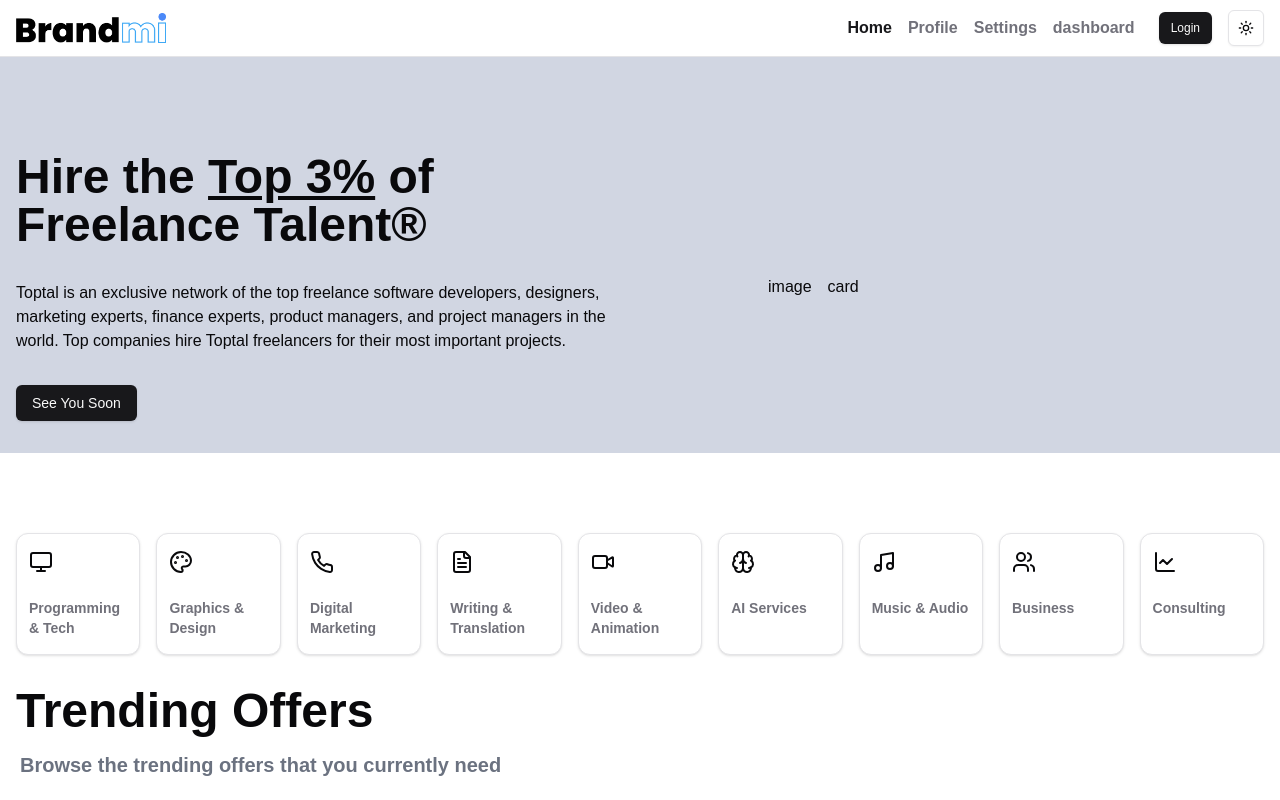
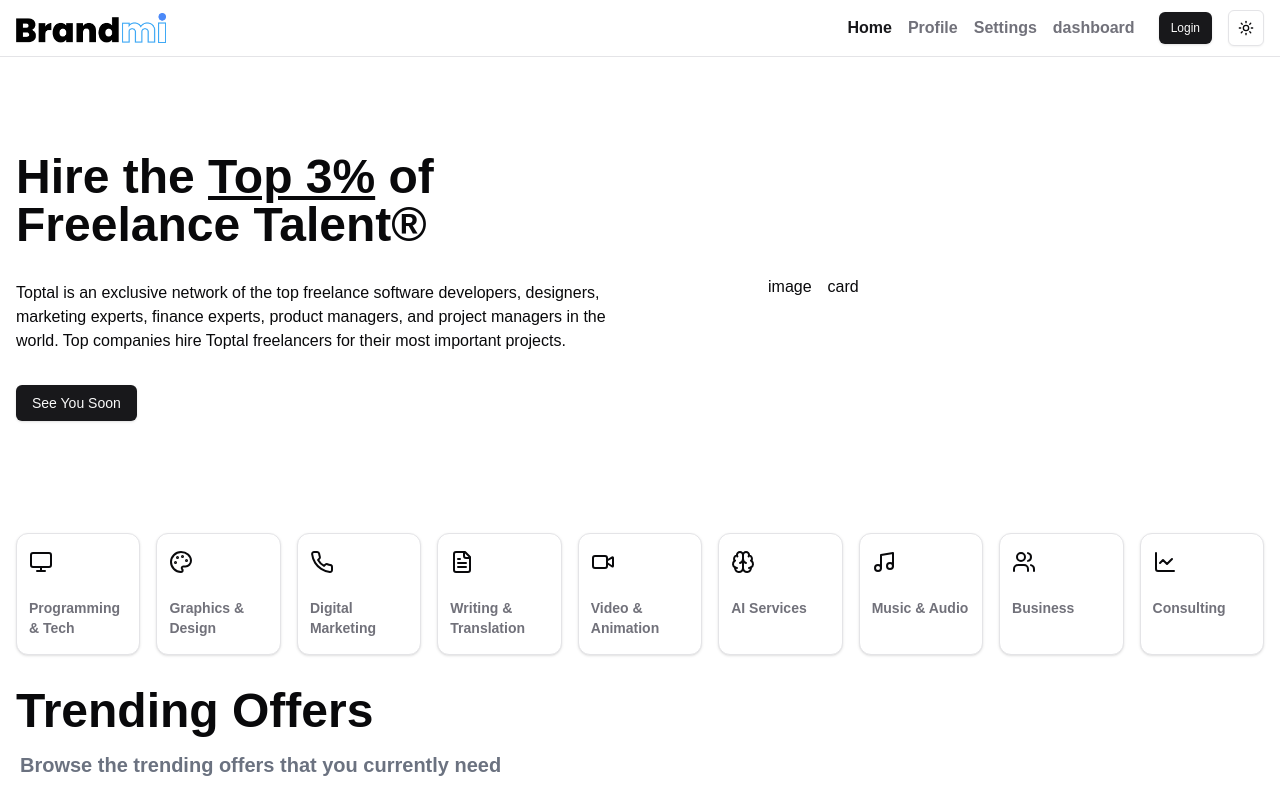
Before and after one commit to Fahim-Muntashir/brandmi-client-, a Next.js app: page / in a window 1280 px wide. Shown: the top 800 px of the page. Built offline with nearby package versions, Linux system fonts and the light colour scheme.

Commit message:
added commit

```diff
--- a/src/app/(withcommonlayout)/page.tsx
+++ b/src/app/(withcommonlayout)/page.tsx
@@ -7,10 +7,8 @@
 const HomePage = () => {
     return (
         <>
-            <div className="bg-[#D1D6E2]">
-                <Navbar />
-                <Banner />
-            </div>
+            <Navbar />
+            <Banner />
             <Category />
             <PopularServices />
             <Footer />
--- a/src/components/HomePage/Navbar/Logo.tsx
+++ b/src/components/HomePage/Navbar/Logo.tsx
@@ -1,7 +1,7 @@
 "use client";
 import Image from "next/image";
-import logo from "@/../src/assests/logomain.png";
-import logomain from "@/../src/assests/logo.png";
+import logomain from "@/../src/assests/logomain.png";
+import logo from "@/../src/assests/logo.png";
 import Link from "next/link";
 import { useTheme } from "next-themes";
 
@@ -11,9 +11,9 @@
   return (
     <Link href="/" className="flex items-center ">
       {theme === "dark" ? (
+        <Image src={logo} width={150} height={200} alt="logo" />
+      ) : (
         <Image src={logomain} width={150} height={200} alt="logo" />
-      ) : (
-        <Image src={logo} width={150} height={200} alt="logo" />
       )}
     </Link>
   );
```
